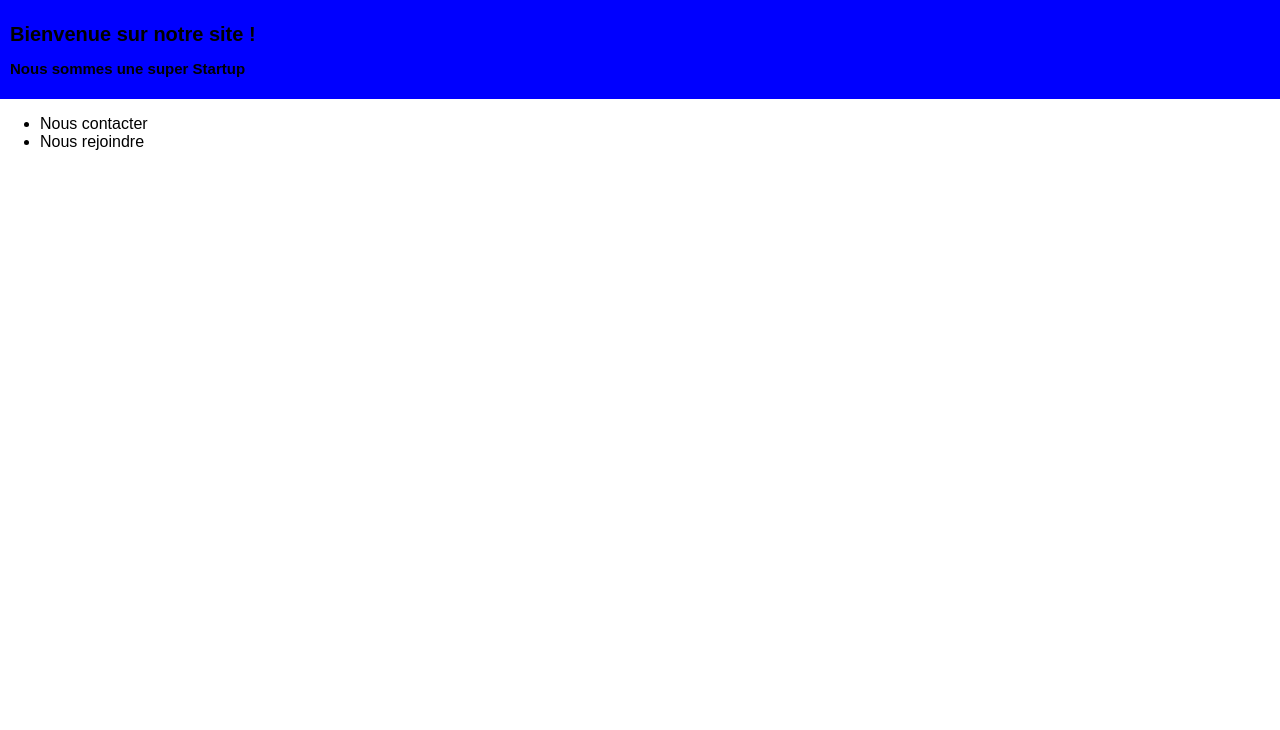
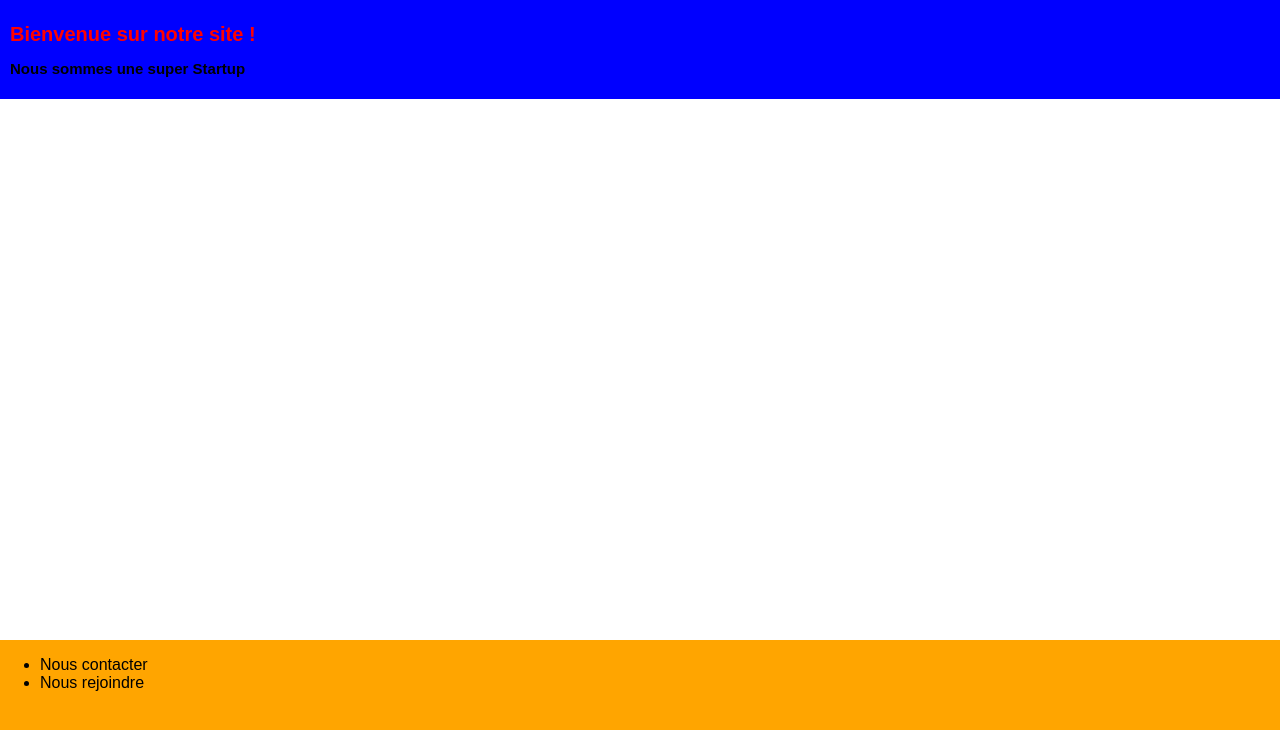
Before and after one commit to Hibbox/TP-GIT, a plain HTML site: page index.html in a window 1280 px wide. Drawn offline with Linux system fonts and the light colour scheme.

Commit message:
ajout h1

```diff
--- a/index.html
+++ b/index.html
@@ -12,6 +12,16 @@
     text-align: left;
     background: blue;
     font-size: 10px;
+  }
+   h1{
+  color: red;
+  }
+  footer{
+    background-color: orange;
+    position: absolute;
+    bottom: 0;
+    width: 100%;
+    height: 20%;
   }
   </style>
   </head>
```
